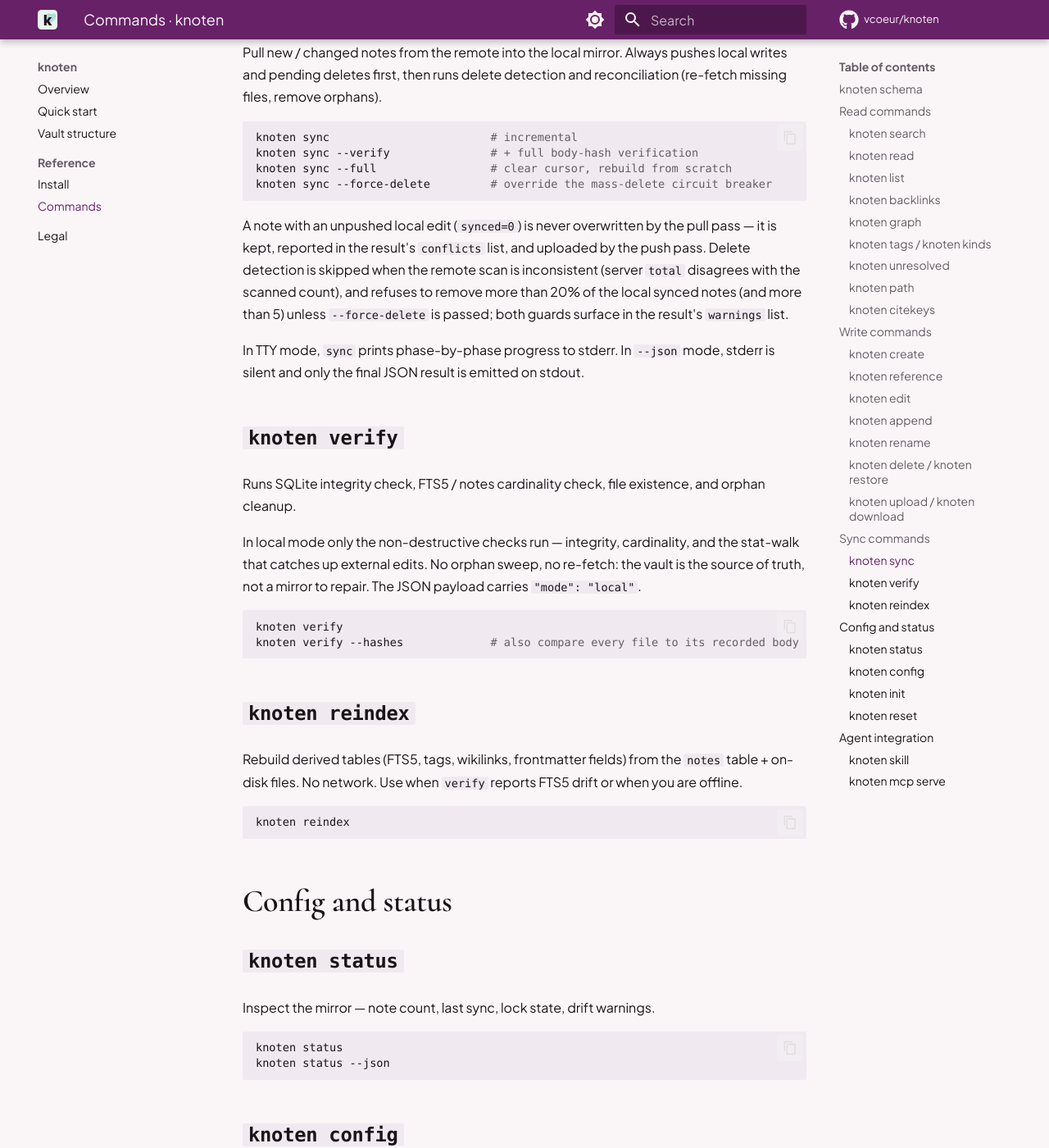
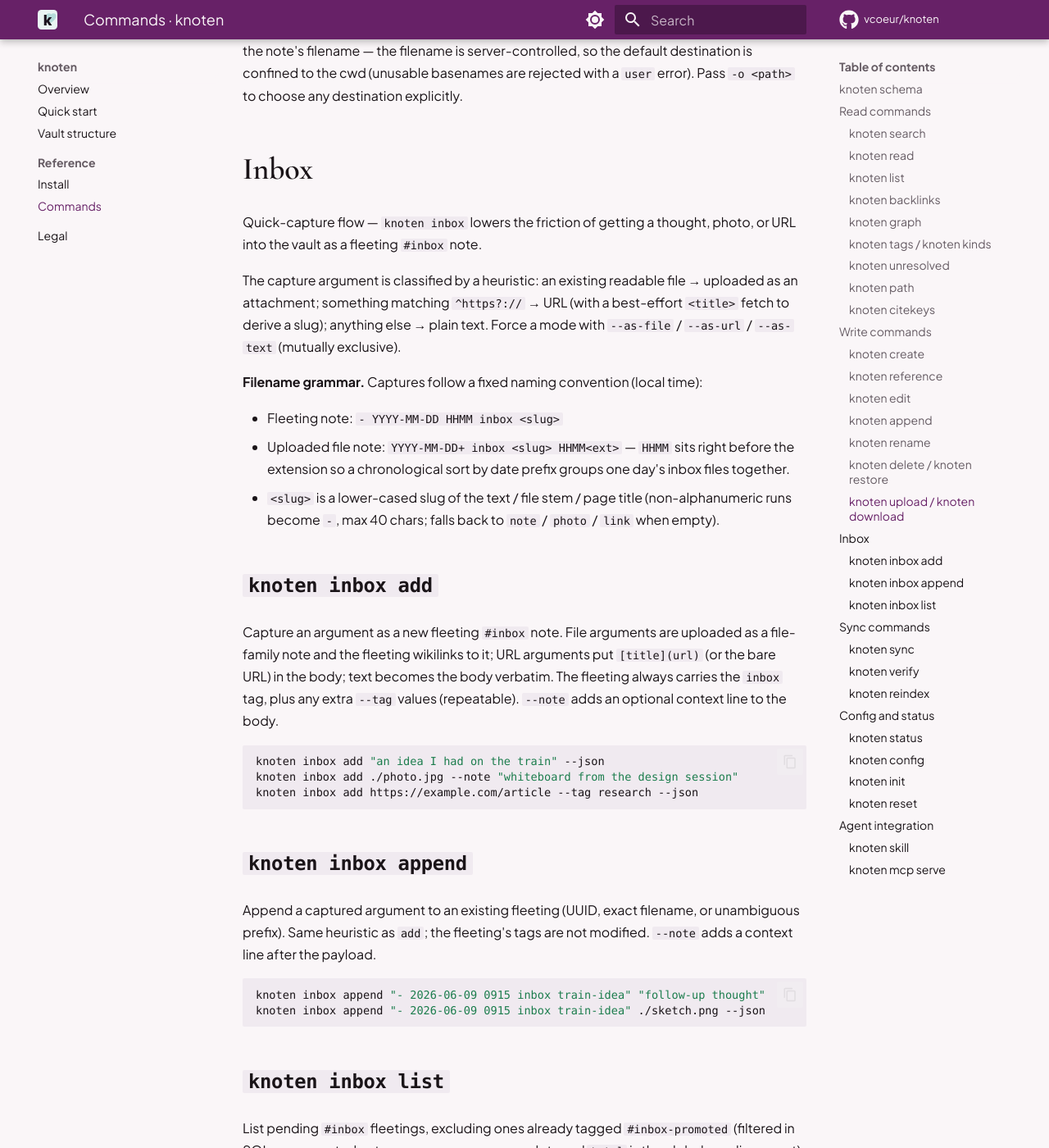
Before and after one commit to vcoeur/knoten, an MkDocs documentation site: the page built from docs/commands.md, in a window 1280 px wide and 1400 px high, scrolled down 5800 px. Shown: the whole window at 82% size. Built offline with MkDocs 1.6.1 and Material for MkDocs 9.7.7, drawn with Linux system fonts in a browser that asks for light colours; comment, search, counter and statistics services are not loaded; some of the changed text lies outside the part shown.

Commit message:
Gate release on tests + lint; sweep docs and the bundled skill into contract accuracy
Review findings M13-M15 + doc-drift items (conception 2026-06-09-knoten-full-review note 01).

- release.yml: build-and-publish now needs [test, smoke]; ci.yml gains a lint job, a [3.12, 3.13] matrix, --locked installs, an mcp-extra smoke step, and contents:read permissions; docs.yml action versions aligned.
- Makefile: test no longer masks 'no tests collected'; tool-install target added (was documented but missing).
- docs/commands.md: append --content (not --body), upload --filename (not --for), download targets the file-family note, restore takes a UUID; new Inbox section documenting add/append/list and the filename grammar; inbox.py docstring repointed at it.
- '--json everywhere' over-claim corrected in SKILL.md, commands.md, README, docs/index, and the schema conventions string (exceptions: init, config edit, mcp serve).
- README: v0.1 vault-path remnant fixed, Status block refreshed, feature list completed (citekeys, reference, unresolved, inbox, schema, skill, mcp serve), arch diagram names real modules; same diagram + '9 business methods' fixes in CLAUDE.md.
- .env.example/CLAUDE.md: KNOTEN_*_DIR are process-env-only (resolved before the .env is read) — documented as exports.
- tests/test_http_client.py renamed to test_remote_backend.py.

Suite 314 passed; mkdocs build --strict green; wheel still bundles knoten/skill/SKILL.md.

````diff
--- a/docs/commands.md
+++ b/docs/commands.md
@@ -5,7 +5,7 @@
 
 # Commands
 
-Every command accepts `--json` for machine-readable output. On a TTY without `--json`, output is rendered with rich tables and highlighted snippets. Agent skills should always pass `--json`.
+Every command accepts `--json` for machine-readable output, with three exceptions that have no payload worth shaping: `init`, `config edit`, and `mcp serve`. On a TTY without `--json`, output is rendered with rich tables and highlighted snippets. Agent skills should always pass `--json`.
 
 ### `knoten schema`
 
@@ -153,11 +153,14 @@
 
 ### `knoten append`
 
-Appends to an existing note without rewriting the head.
+Appends to an existing note without rewriting the head. Content comes from `--content <text>` or `--content-file <path>` (`-` for stdin) — exactly one of the two.
 
 ```bash
-knoten append "! New idea" --body "A later thought."
+knoten append "! New idea" --content "A later thought."
+echo "A later thought." | knoten append "! New idea" --content-file - --json
 ```
+
+`--ai` wraps the appended content in `#ai begin` / `#ai end` markers.
 
 ### `knoten rename`
 
@@ -170,23 +173,64 @@
 
 ### `knoten delete` / `knoten restore`
 
-`delete` moves the file to `<vault>/.trash/` — reversible. `rm foo.md` in a shell is a permanent delete (no trash copy). Declining the interactive confirmation prompt exits 0 (a successful no-op, not an error).
+`delete` moves the file to `<vault>/.trash/` — reversible. `rm foo.md` in a shell is a permanent delete (no trash copy). Declining the interactive confirmation prompt exits 0 (a successful no-op, not an error). `restore` accepts only a note UUID — trash lookups are by id, not filename.
 
 ```bash
 knoten delete "- Scratch" --json
-knoten restore "- Scratch"
+knoten restore 0d4f6c0e-93f7-4f4e-9a44-1c8b1a2f3d4e
 ```
 
 ### `knoten upload` / `knoten download`
 
-Attachment operations. Attachments live under `<vault>/.attachments/`.
+Attachment operations. Attachments live under `<vault>/.attachments/`. `upload` stores the blob and creates a linked **file-family note** whose filename you pass with `--filename` (required; must use a `CiteKey+` or `YYYY-MM-DD+` prefix). `download` targets that file-family **note** — by UUID, exact filename, or unambiguous prefix — and streams its attachment back out.
 
 ```bash
-knoten upload ./figure.png --for "! Core insight"
-knoten download figure.png
+knoten upload ./figure.png --filename "2026-06-09+ figure.png"
+knoten download "2026-06-09+ figure.png"
+knoten download 0d4f6c0e-93f7-4f4e-9a44-1c8b1a2f3d4e -o out/figure.png
 ```
 
 Without `-o/--output`, `download` writes to the current directory using only the **basename** of the note's filename — the filename is server-controlled, so the default destination is confined to the cwd (unusable basenames are rejected with a `user` error). Pass `-o <path>` to choose any destination explicitly.
+
+## Inbox
+
+Quick-capture flow — `knoten inbox` lowers the friction of getting a thought, photo, or URL into the vault as a fleeting `#inbox` note.
+
+The capture argument is classified by a heuristic: an existing readable file → uploaded as an attachment; something matching `^https?://` → URL (with a best-effort `<title>` fetch to derive a slug); anything else → plain text. Force a mode with `--as-file` / `--as-url` / `--as-text` (mutually exclusive).
+
+**Filename grammar.** Captures follow a fixed naming convention (local time):
+
+- Fleeting note: `- YYYY-MM-DD HHMM inbox <slug>`
+- Uploaded file note: `YYYY-MM-DD+ inbox <slug> HHMM<ext>` — `HHMM` sits right before the extension so a chronological sort by date prefix groups one day's inbox files together.
+- `<slug>` is a lower-cased slug of the text / file stem / page title (non-alphanumeric runs become `-`, max 40 chars; falls back to `note` / `photo` / `link` when empty).
+
+### `knoten inbox add`
+
+Capture an argument as a new fleeting `#inbox` note. File arguments are uploaded as a file-family note and the fleeting wikilinks to it; URL arguments put `[title](url)` (or the bare URL) in the body; text becomes the body verbatim. The fleeting always carries the `inbox` tag, plus any extra `--tag` values (repeatable). `--note` adds an optional context line to the body.
+
+```bash
+knoten inbox add "an idea I had on the train" --json
+knoten inbox add ./photo.jpg --note "whiteboard from the design session"
+knoten inbox add https://example.com/article --tag research --json
+```
+
+### `knoten inbox append`
+
+Append a captured argument to an existing fleeting (UUID, exact filename, or unambiguous prefix). Same heuristic as `add`; the fleeting's tags are not modified. `--note` adds a context line after the payload.
+
+```bash
+knoten inbox append "- 2026-06-09 0915 inbox train-idea" "follow-up thought"
+knoten inbox append "- 2026-06-09 0915 inbox train-idea" ./sketch.png --json
+```
+
+### `knoten inbox list`
+
+List pending `#inbox` fleetings, excluding ones already tagged `#inbox-promoted` (filtered in SQL, so promoted notes never consume page slots and `total` is the global pending count). Sorted by creation time, oldest first — the inbox is FIFO. `--limit` (default 50, max 500) and `--offset` paginate.
+
+```bash
+knoten inbox list --json
+knoten inbox list --limit 10 --offset 10
+```
 
 ## Sync commands
 
````
Also changed, not shown: CLAUDE.md (+7 -6 lines), README.md (+15 -8 lines), docs/index.md (+1 -1 lines), knoten/skill/SKILL.md (+5 -2 lines), 10 other files.
